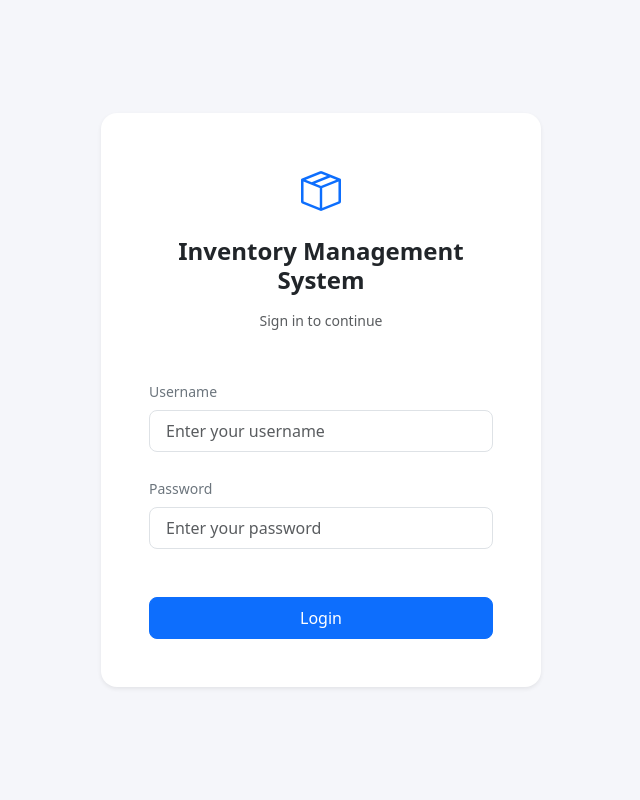
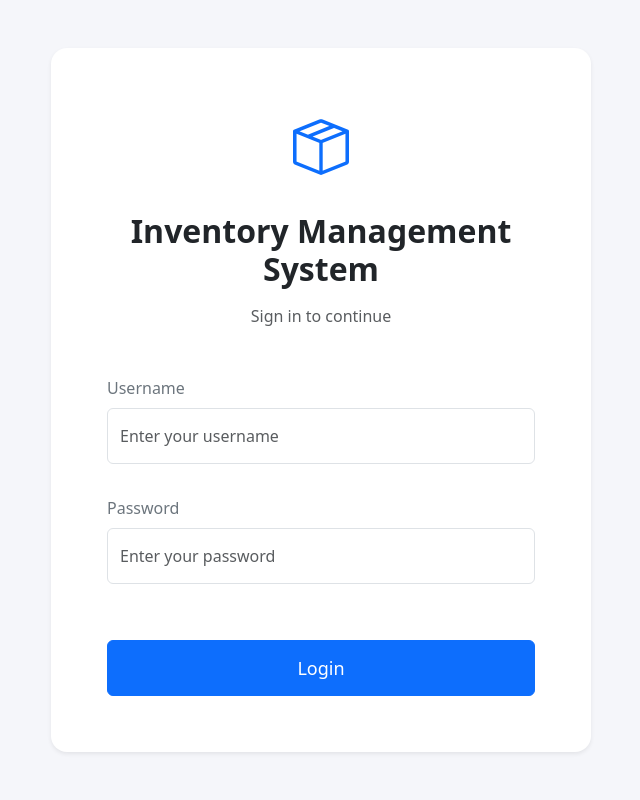
Before and after one commit to ishithakodali/inventory-management-system, a Flask app: page /login in a window 1280 px wide. Shown: the whole page, without its empty margins (319-959 px from the left). Run offline with Flask 3, Linux system fonts and the light colour scheme.

Commit message:
Increase login card dimensions for desktop screens

```diff
--- a/templates/login.html
+++ b/templates/login.html
@@ -17,23 +17,35 @@
             align-items: center;
         }
         .login-card {
-            max-width: 440px;
+            max-width: 540px;
             width: 100%;
+            padding: 56px;
+        }
+        .login-icon {
+            font-size: 3.5rem; /* ~56px */
+        }
+        .tall-input {
+            height: 56px;
+            font-size: 1rem;
+        }
+        .tall-button {
+            height: 56px;
+            font-size: 1.125rem;
         }
     </style>
 </head>
 <body>
 
-    <div class="card border-0 shadow-sm rounded-4 login-card p-5 mx-3">
+    <div class="card border-0 shadow-sm rounded-4 login-card mx-3">
         <div class="card-body p-0">
             <div class="text-center mb-5">
-                <i class="bi bi-box-seam text-primary fs-1 mb-3 d-inline-block"></i>
-                <h4 class="mb-3 fw-bold text-dark">Inventory Management System</h4>
-                <p class="text-muted small mb-0">Sign in to continue</p>
+                <i class="bi bi-box-seam text-primary login-icon mb-4 d-inline-block"></i>
+                <h2 class="mb-3 fw-bold text-dark fs-2">Inventory Management System</h2>
+                <p class="text-muted fs-6 mb-0">Sign in to continue</p>
             </div>
 
             {% if error %}
-            <div class="alert alert-danger alert-dismissible fade show small" role="alert">
+            <div class="alert alert-danger alert-dismissible fade show" role="alert">
                 {{ error }}
                 <button type="button" class="btn-close" data-bs-dismiss="alert" aria-label="Close"></button>
             </div>
@@ -43,7 +55,7 @@
             {% with messages = get_flashed_messages(with_categories=true) %}
                 {% if messages %}
                     {% for category, message in messages %}
-                        <div class="alert alert-{{ category }} alert-dismissible fade show small" role="alert">
+                        <div class="alert alert-{{ category }} alert-dismissible fade show" role="alert">
                             {{ message }}
                             <button type="button" class="btn-close" data-bs-dismiss="alert" aria-label="Close"></button>
                         </div>
@@ -52,17 +64,17 @@
             {% endwith %}
 
             <form method="POST" action="">
-                <div class="mb-4">
-                    <label for="username" class="form-label text-secondary small fw-medium">Username</label>
-                    <input type="text" class="form-control form-control-lg fs-6" id="username" name="username" placeholder="Enter your username" required>
+                <div class="mb-4 pb-2">
+                    <label for="username" class="form-label text-secondary fw-medium fs-6">Username</label>
+                    <input type="text" class="form-control tall-input" id="username" name="username" placeholder="Enter your username" required>
                 </div>
 
                 <div class="mb-5">
-                    <label for="password" class="form-label text-secondary small fw-medium">Password</label>
-                    <input type="password" class="form-control form-control-lg fs-6" id="password" name="password" placeholder="Enter your password" required>
+                    <label for="password" class="form-label text-secondary fw-medium fs-6">Password</label>
+                    <input type="password" class="form-control tall-input" id="password" name="password" placeholder="Enter your password" required>
                 </div>
 
-                <button type="submit" class="btn btn-primary btn-lg w-100 py-2 fs-6">Login</button>
+                <button type="submit" class="btn btn-primary tall-button fw-medium w-100 mt-2">Login</button>
             </form>
         </div>
     </div>
```
